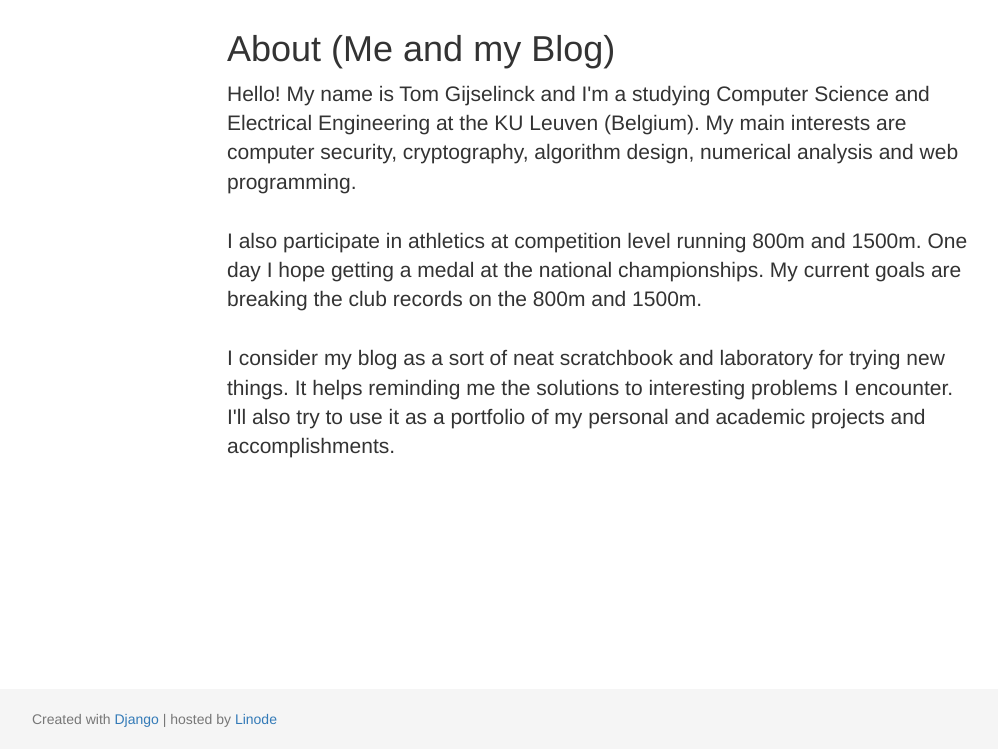
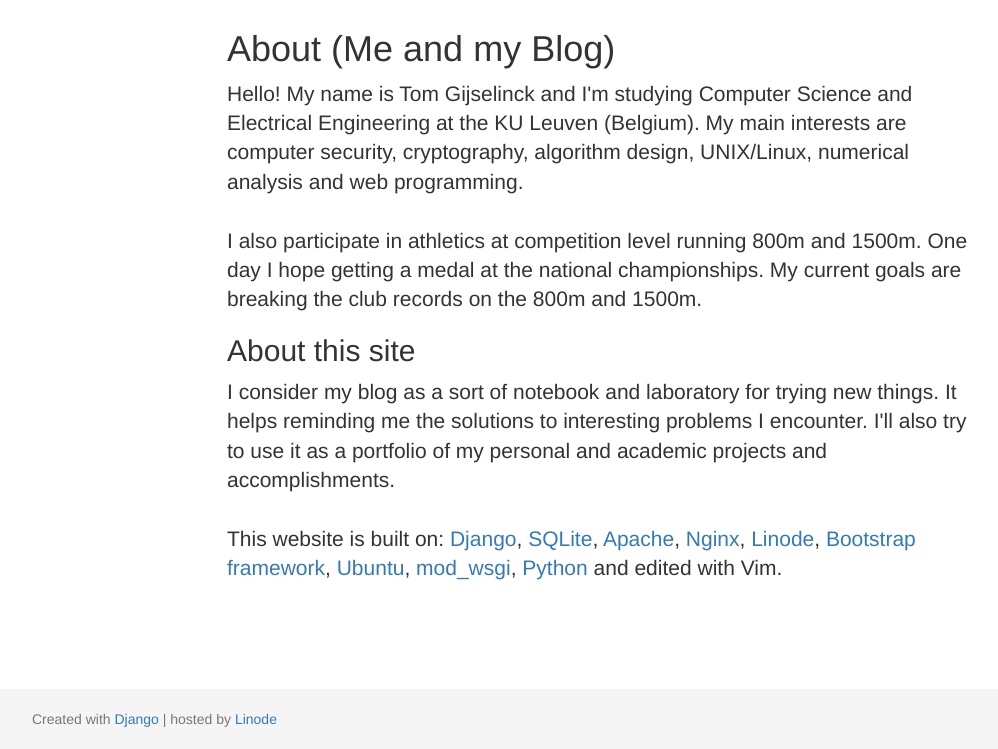
Before and after one commit to TomGijselinck/mywebsite, a Django app: page /about/ in a window 1280 px wide. Shown: the part 51-800 px from the top of the page, without its empty margins (38-1036 px from the left). Run offline with Django 3.2, Linux system fonts and the light colour scheme; some libraries are stand-ins or nearby versions.

Commit message:
Expand about page

```diff
--- a/templates/mywebsite/about.html
+++ b/templates/mywebsite/about.html
@@ -7,18 +7,30 @@
 		<div class="col-md-8 col-md-offset-2">
 			<h1>About (Me and my Blog)</h1>
 			<p class="lead">
-				Hello! My name is Tom Gijselinck and I'm a studying Computer Science and Electrical
+				Hello! My name is Tom Gijselinck and I'm studying Computer Science and Electrical
 				Engineering at the KU Leuven (Belgium). My main interests are computer security,
-				cryptography, algorithm design, numerical analysis and web programming.
+				cryptography, algorithm design, UNIX/Linux, numerical analysis and web programming.
 				<br><br>
 				I also participate in athletics at competition level running 800m and 1500m. One day
 				I hope getting a medal at the national championships. My current goals are breaking
-				the club records on the 800m and 1500m.
-				<br><br>
-				I consider my blog as a sort of neat scratchbook and laboratory for trying new things.
+				the club records on the 800m and 1500m.<p>
+			<h2>About this site</h2>
+			<p class="lead">
+				I consider my blog as a sort of notebook and laboratory for trying new things.
 				It helps reminding me the solutions to interesting problems I encounter.
 				I'll also try to use it as a portfolio of my personal and academic projects and
 				accomplishments.
+				<br><br>
+				This website is built on:
+				<a href="https://www.djangoproject.com">Django</a>,
+				<a href="http://www.sqlite.com">SQLite</a>,
+				<a href="http://www.apache.org">Apache</a>,
+				<a href="http://nginx.org">Nginx</a>,
+				<a href="https://www.linode.com">Linode</a>,
+				<a href="http://getbootstrap.com">Bootstrap framework</a>,
+				<a href="http://www.ubuntu.com">Ubuntu</a>,
+				<a href="https://github.com/GrahamDumpleton/mod_wsgi">mod_wsgi</a>,
+				<a href="https://www.python.org">Python</a> and edited with Vim.
 			</p>
 		</div>
 	</div>
```
